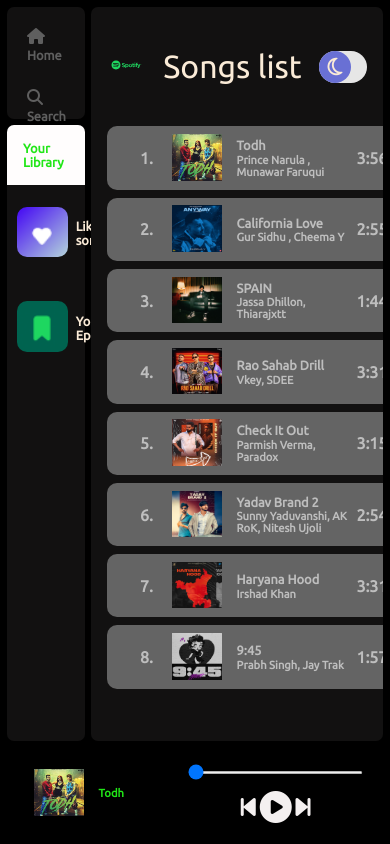
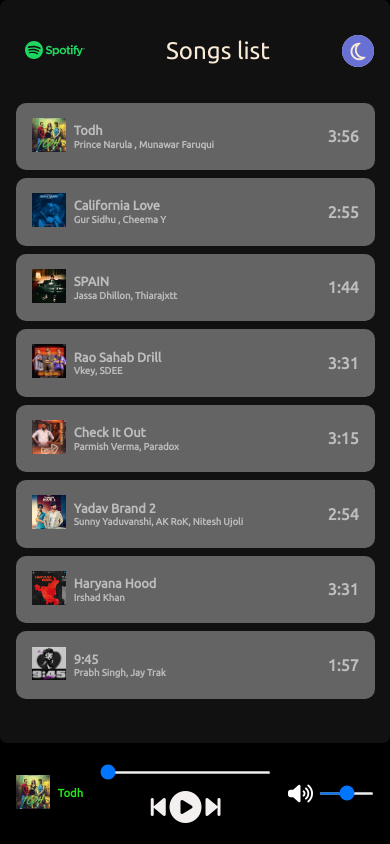
Before and after one commit to KRISHvaswani26/My_Soptify, a plain HTML site: page index.html in a window 390 px wide. Drawn offline with Linux system fonts and the light colour scheme.

Commit message:
Update style.css

```diff
--- a/style.css
+++ b/style.css
@@ -174,6 +174,10 @@
 }
 
 .search:hover {
+    color: white;
+    transition: color 1s;
+}
+.home:hover {
     color: white;
     transition: color 1s;
 }
@@ -385,7 +389,13 @@
 
 /* --------------------------------------------- Making Resposive desigen and all media quearyss -------------------------------------------------------- */
 
+
 @media (max-width: 850px) {
+    .songsss
+    {
+        width: 74vw;
+    }
+
     .list{
         display: none;
     }
@@ -511,12 +521,108 @@
     }
 }
 
-/*extra code  */
 
-.home:hover {
-    color: white;
-    transition: color 1s;
+@media (max-width : 420px )
+{
+
+
+
+
+    .box1{
+        display: none;
+        position: relative;
+    }
+
+    .box2
+    {
+        position: relative;
+        display:none ;
+    }
+
+    .container{
+        grid-template-columns: 0vw 1fr;
+        grid-template-rows: 0rem 1fr;
+        gap: 0px 0px;
+    }
+
+
+.sound_bar  {
+    padding: 1rem;
 }
+
+
+.seekplay {
+    margin: 0rem;
+}
+
+.seek_bar {
+    width: 44vw;
+}
+
+.volume_bar {
+    width: 14vw;
+}
+
+.container
+{
+    padding: 0;
+}
+
+.songsss {
+    width: 92vw;
+    height: 8vh;
+    padding: 0rem 1rem;
+}
+
+.songnum {
+    display: none;
+}
+
+.songimg img {
+    margin: 0rem;
+    height: 4vh;
+    width: 4vh;
+}
+
+
+.castname {
+    font-size: 0.6rem;
+
+}
+
+.splogo img {
+    height: 8vh;
+    width: 20vw;
+}
+.songhead {
+    font-size: 1.5rem;
+}
+
+.togbody {
+    height: 2rem;
+    width: 2rem;
+}
+
+
+}
+
+
+
+
+
+
+
+
+
+
+
+
+
+
+
+
+
+
 
 
 input[type = 'checkbox']
```
